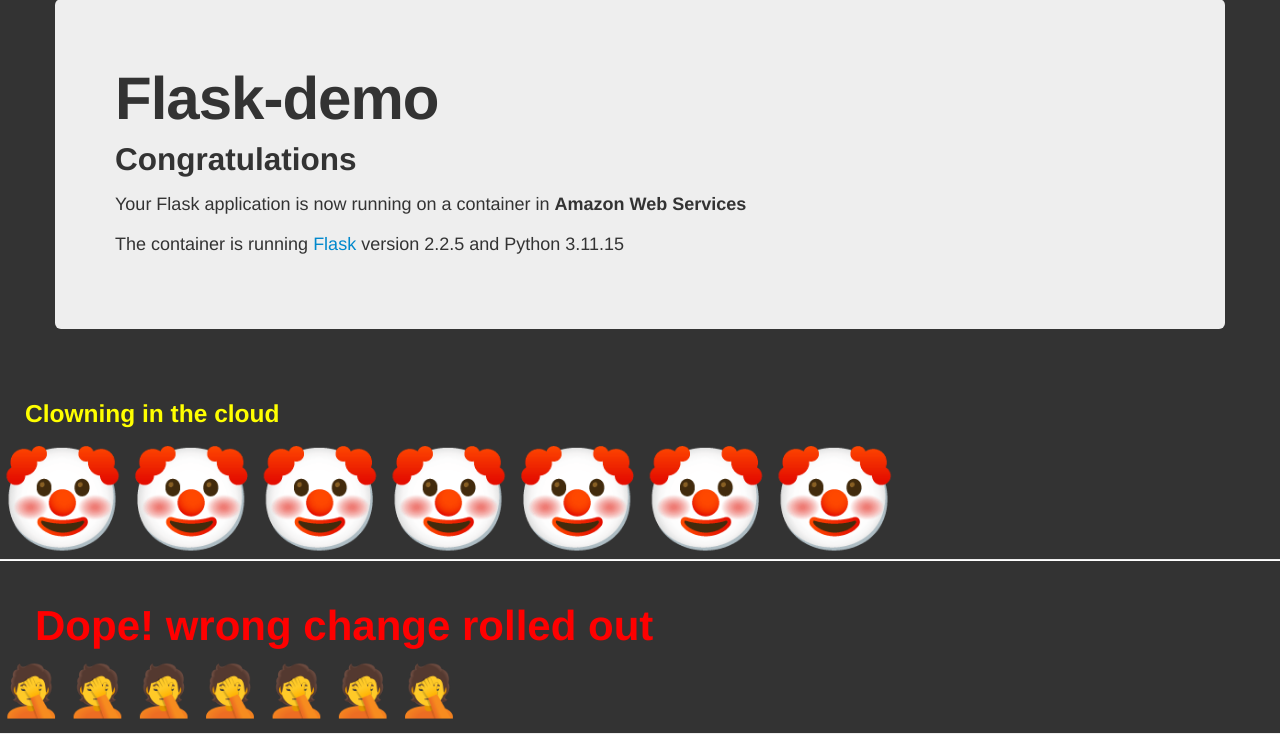
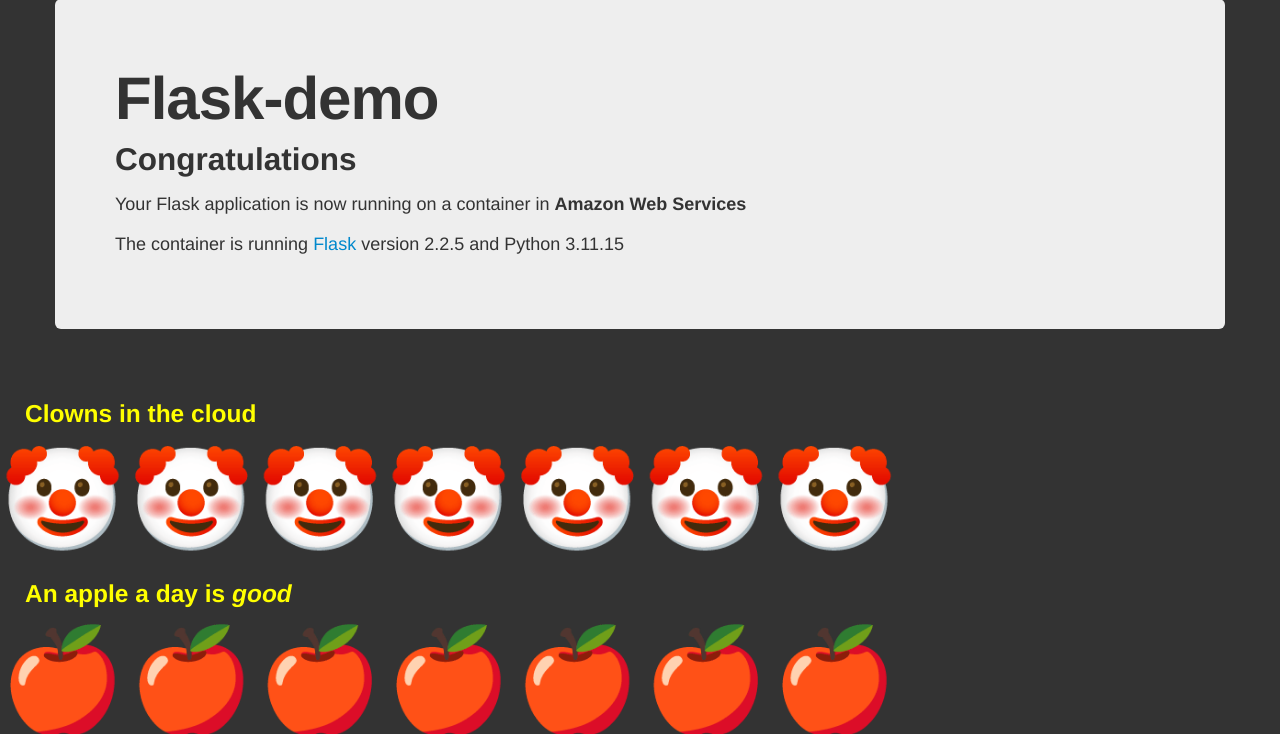
Before and after one commit to aws-samples/amazon-ecs-fargate-cdk-v2-cicd, a Flask app: page / in a window 1280 px wide. Shown: the part 41-775 px from the top of the page. Run offline with Flask 2, Linux system fonts and the light colour scheme.

Commit message:
reset application

```diff
--- a/flask-docker-app/templates/hello.html
+++ b/flask-docker-app/templates/hello.html
@@ -29,7 +29,7 @@
 
     <!-- -->
 
-    <h3>Clowning in the cloud</h3>
+    <h3>Clowns in the cloud</h3>
     <br/>
     <span style='font-size:100px;'>&#129313;</span>
     <span style='font-size:100px;'>&#129313;</span>
@@ -41,7 +41,6 @@
 
 
     <!--
-    -->
     <hr/>
     <h4>Dope! wrong change rolled out</h4>
     <span style='font-size:50px'>&#129318;</span>
@@ -52,7 +51,6 @@
     <span style='font-size:50px'>&#129318;</span>
     <span style='font-size:50px'>&#129318;</span>
     <hr/>
-    <!--
      -->
 
     <!--
@@ -83,7 +81,6 @@
 
 
     <!--
-    -->
 
     <h3>Unicorns</h3>
     <br/>
@@ -94,5 +91,6 @@
     <span style='font-size:100px;'>&#129412;</span>
     <span style='font-size:100px;'>&#129412;</span>
     <span style='font-size:100px;'>&#129412;</span>
+    -->
     <!--
     -->
```
